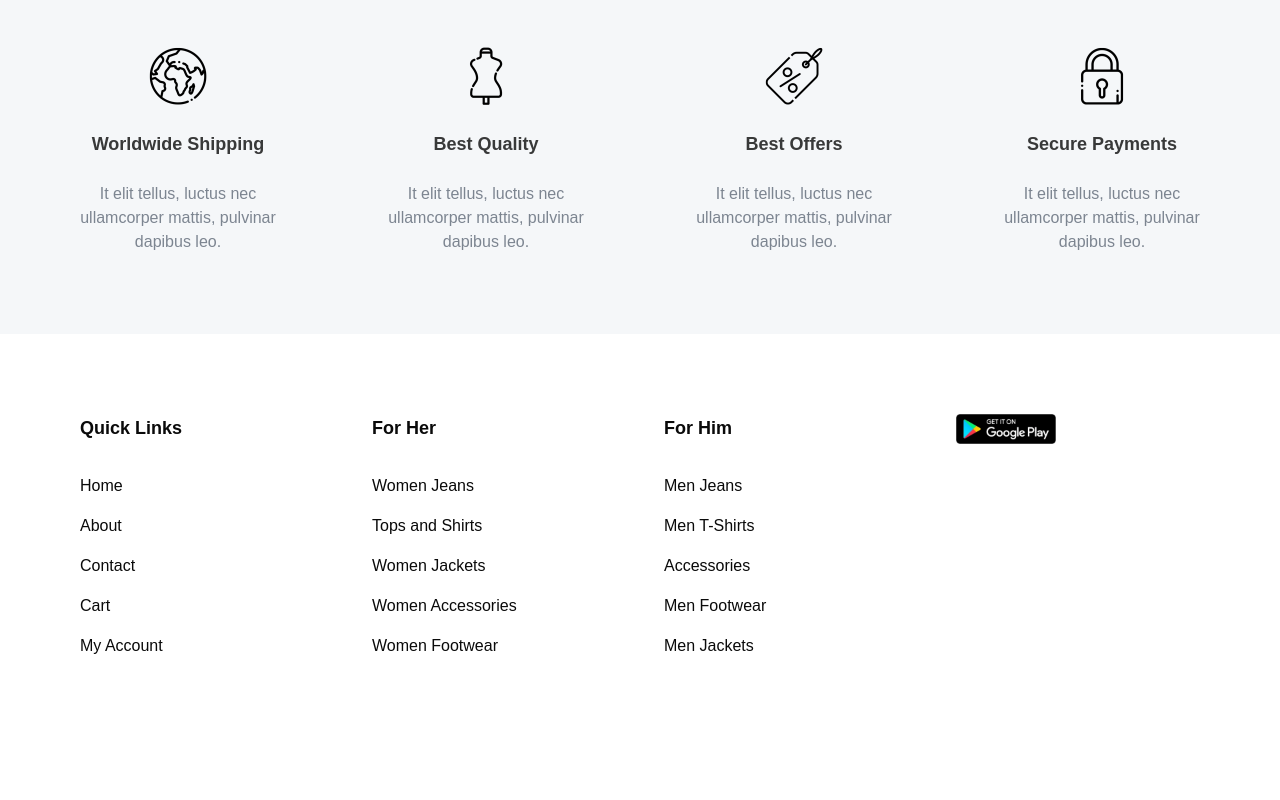
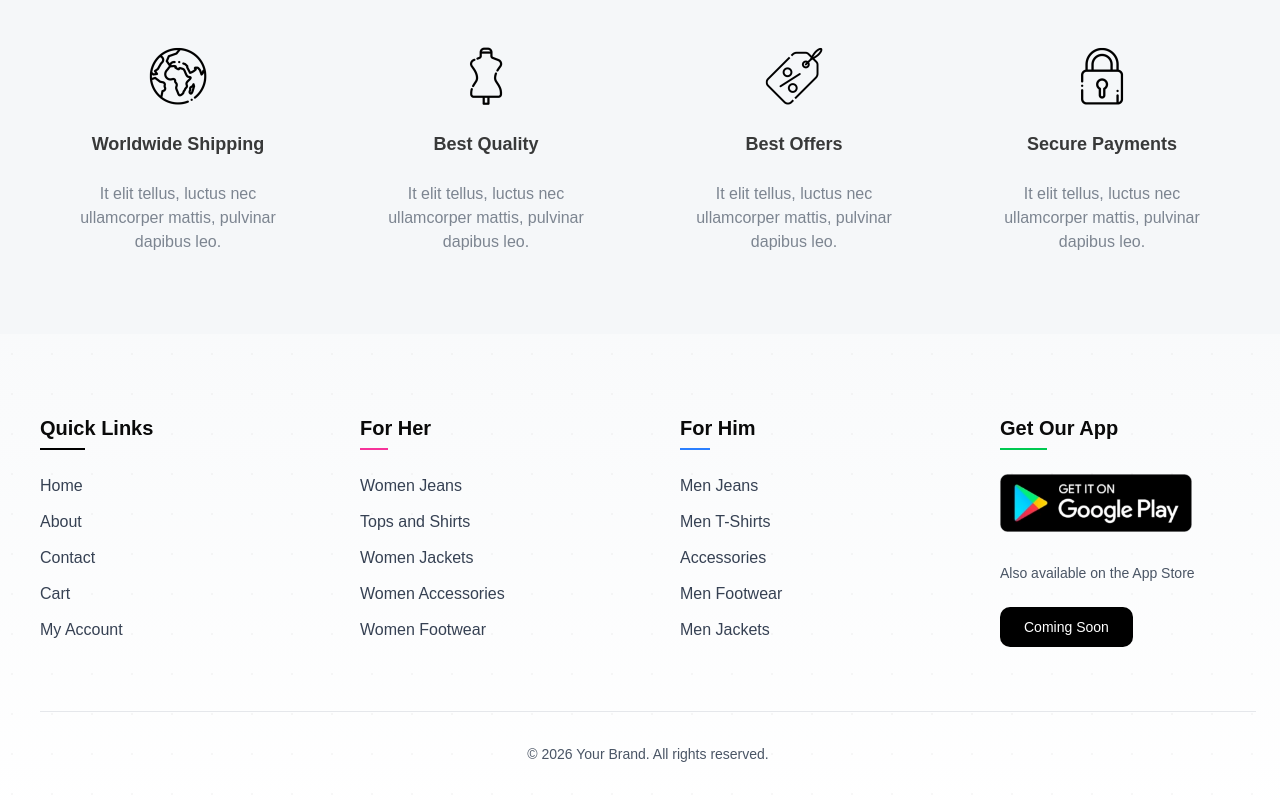
Before and after one commit to ozi-Shalom2333/dnk, a Next.js app: page / in a window 1280 px wide. Shown: the part 4429-5229 px from the top of the page. Before the commit the page ends 5163 px from the top, so only its background shows below. Built offline with nearby package versions, Linux system fonts and the light colour scheme.

Commit message:
Update footer with framer motion

```diff
--- a/components/web/footer.tsx
+++ b/components/web/footer.tsx
@@ -1,6 +1,10 @@
+"use client";
+
+import { motion } from "framer-motion";
 import Image from "next/image";
-import playstore from '@/public/playstore-free-img-300x90.webp'
+import playstore from "@/public/playstore-free-img-300x90.webp";
 import Link from "next/link";
+import { FaArrowRight } from "react-icons/fa";
 
 export default function Footer() {
   const quickLinks = [
@@ -10,6 +14,7 @@ export default function Footer() {
     { title: "Cart", href: "/cart" },
     { title: "My Account", href: "/account" },
   ];
+
   const forHer = [
     { title: "Women Jeans", href: "/dresses" },
     { title: "Tops and Shirts", href: "/shoes" },
@@ -17,6 +22,7 @@ export default function Footer() {
     { title: "Women Accessories", href: "/accessories" },
     { title: "Women Footwear", href: "/accessories" },
   ];
+
   const forHim = [
     { title: "Men Jeans", href: "/shoes" },
     { title: "Men T-Shirts", href: "/bags" },
@@ -24,35 +30,231 @@ export default function Footer() {
     { title: "Men Footwear", href: "/accessories" },
     { title: "Men Jackets", href: "/accessories" },
   ];
+
   return (
-        <footer className="grid h-100 grid-cols-2 md:grid-cols-4 gap-8 md:gap-10 lg:gap-12 p-12 md:p-16 lg:p-20">
-          <div className="flex flex-col gap-4">
-            <h2 className="font-bold text-lg mb-4">Quick Links</h2>
-            {quickLinks.map((link) => (
-                <Link key={link.title} href={link.href} className="text-sm md:text-base hover:text-gray-500 transition-colors duration-300">{link.title}</Link>
+    <motion.footer
+      initial={{ opacity: 0 }}
+      whileInView={{ opacity: 1 }}
+      viewport={{ once: true, amount: 0.1 }}
+      transition={{ duration: 0.8 }}
+      className="relative bg-gradient-to-b from-gray-50 to-white py-12 px-6 pl-10 md:py-16 lg:py-20"
+    >
+      {/* Background pattern */}
+      <motion.div
+        initial={{ opacity: 0 }}
+        whileInView={{ opacity: 0.03 }}
+        viewport={{ once: true }}
+        transition={{ duration: 1.5 }}
+        className="absolute inset-0 bg-[radial-gradient(circle_at_30%_50%,#000_1px,transparent_1px)] bg-[length:40px_40px]"
+      />
+
+      <div className="relative z-10 max-w-7xl mx-auto">
+        <div className="grid grid-cols-2 lg:grid-cols-4 gap-10 md:gap-12 lg:gap-16">
+
+          {/* Quick Links */}
+          <motion.div
+            initial={{ opacity: 0, y: 20 }}
+            whileInView={{ opacity: 1, y: 0 }}
+            viewport={{ once: true, amount: 0.2 }}
+            transition={{ duration: 0.5, ease: "easeOut" }}
+            className="space-y-6"
+          >
+            <motion.h2 className="font-bold text-xl mb-6 pb-2 relative inline-block">
+              Quick Links
+              <motion.div
+                className="absolute bottom-0 left-0 h-0.5 bg-black"
+                initial={{ width: 0 }}
+                whileInView={{ width: "40%" }}
+                viewport={{ once: true }}
+                transition={{ duration: 0.6, delay: 0.2 }}
+              />
+            </motion.h2>
+
+            <div className="space-y-3">
+              {quickLinks.map((link, index) => (
+                <motion.div
+                  key={link.title}
+                  initial={{ opacity: 0, x: -10 }}
+                  whileInView={{ opacity: 1, x: 0 }}
+                  viewport={{ once: true }}
+                  transition={{
+                    delay: index * 0.05,
+                    duration: 0.3,
+                    ease: "easeOut",
+                  }}
+                  whileHover={{
+                    x: 5,
+                    transition: { duration: 0.2, ease: "easeInOut" },
+                  }}
+                >
+                  <Link
+                    href={link.href}
+                    className="group flex items-center gap-2 text-sm md:text-base text-gray-700 hover:text-black transition-colors duration-300"
+                  >
+                    <motion.span whileHover={{ x: 2 }}>
+                      {link.title}
+                    </motion.span>
+                    <FaArrowRight className="text-xs opacity-0 group-hover:opacity-100 -translate-x-2 group-hover:translate-x-0 transition-all duration-300" />
+                  </Link>
+                </motion.div>
               ))}
             </div>
-          <div className="flex flex-col gap-4">
-            <h2 className="font-bold text-lg mb-4">For Her</h2>
-            {forHer.map((link) => (
-                <Link key={link.title} href={link.href} className="text-sm md:text-base hover:text-gray-500 transition-colors duration-300">{link.title}</Link>
+          </motion.div>
+
+          {/* For Her */}
+          <motion.div
+            initial={{ opacity: 0, y: 20 }}
+            whileInView={{ opacity: 1, y: 0 }}
+            viewport={{ once: true, amount: 0.2 }}
+            transition={{ duration: 0.5, ease: "easeOut", delay: 0.1 }}
+            className="space-y-6"
+          >
+            <motion.h2 className="font-bold text-xl mb-6 pb-2 relative inline-block">
+              For Her
+              <motion.div
+                className="absolute bottom-0 left-0 h-0.5 bg-pink-500"
+                initial={{ width: 0 }}
+                whileInView={{ width: "40%" }}
+                viewport={{ once: true }}
+                transition={{ duration: 0.6, delay: 0.3 }}
+              />
+            </motion.h2>
+
+            <div className="space-y-3">
+              {forHer.map((link, index) => (
+                <motion.div
+                  key={link.title}
+                  initial={{ opacity: 0, x: -10 }}
+                  whileInView={{ opacity: 1, x: 0 }}
+                  viewport={{ once: true }}
+                  transition={{
+                    delay: index * 0.05,
+                    duration: 0.3,
+                    ease: "easeOut",
+                  }}
+                  whileHover={{
+                    x: 5,
+                    transition: { duration: 0.2, ease: "easeInOut" },
+                  }}
+                >
+                  <Link
+                    href={link.href}
+                    className="group flex items-center gap-2 text-sm md:text-base text-gray-700 hover:text-black transition-colors duration-300"
+                  >
+                    <motion.span whileHover={{ x: 2 }}>
+                      {link.title}
+                    </motion.span>
+                    <FaArrowRight className="text-xs opacity-0 group-hover:opacity-100 -translate-x-2 group-hover:translate-x-0 transition-all duration-300" />
+                  </Link>
+                </motion.div>
               ))}
             </div>
-          <div className="flex flex-col gap-4">
-            <h2 className="font-bold text-lg mb-4">For Him</h2>
-            {forHim.map((link) => (
-                <Link key={link.title} href={link.href} className="text-sm md:text-base hover:text-gray-500 transition-colors duration-300">{link.title}</Link>
+          </motion.div>
+
+          {/* For Him */}
+          <motion.div
+            initial={{ opacity: 0, y: 20 }}
+            whileInView={{ opacity: 1, y: 0 }}
+            viewport={{ once: true, amount: 0.2 }}
+            transition={{ duration: 0.5, ease: "easeOut", delay: 0.2 }}
+            className="space-y-6"
+          >
+            <motion.h2 className="font-bold text-xl mb-6 pb-2 relative inline-block">
+              For Him
+              <motion.div
+                className="absolute bottom-0 left-0 h-0.5 bg-blue-500"
+                initial={{ width: 0 }}
+                whileInView={{ width: "40%" }}
+                viewport={{ once: true }}
+                transition={{ duration: 0.6, delay: 0.4 }}
+              />
+            </motion.h2>
+
+            <div className="space-y-3">
+              {forHim.map((link, index) => (
+                <motion.div
+                  key={link.title}
+                  initial={{ opacity: 0, x: -10 }}
+                  whileInView={{ opacity: 1, x: 0 }}
+                  viewport={{ once: true }}
+                  transition={{
+                    delay: index * 0.05,
+                    duration: 0.3,
+                    ease: "easeOut",
+                  }}
+                  whileHover={{
+                    x: 5,
+                    transition: { duration: 0.2, ease: "easeInOut" },
+                  }}
+                >
+                  <Link
+                    href={link.href}
+                    className="group flex items-center gap-2 text-sm md:text-base text-gray-700 hover:text-black transition-colors duration-300"
+                  >
+                    <motion.span whileHover={{ x: 2 }}>
+                      {link.title}
+                    </motion.span>
+                    <FaArrowRight className="text-xs opacity-0 group-hover:opacity-100 -translate-x-2 group-hover:translate-x-0 transition-all duration-300" />
+                  </Link>
+                </motion.div>
               ))}
             </div>
-          <div className="flex flex-col gap-4">
+          </motion.div>
+
+          {/* App Download */}
+          <motion.div
+            initial={{ opacity: 0, y: 20 }}
+            whileInView={{ opacity: 1, y: 0 }}
+            viewport={{ once: true, amount: 0.2 }}
+            transition={{ duration: 0.5, ease: "easeOut", delay: 0.3 }}
+            className="space-y-6"
+          >
+            <motion.h2 className="font-bold text-xl mb-6 pb-2 relative inline-block">
+              Get Our App
+              <motion.div
+                className="absolute bottom-0 left-0 h-0.5 bg-green-500"
+                initial={{ width: 0 }}
+                whileInView={{ width: "40%" }}
+                viewport={{ once: true }}
+                transition={{ duration: 0.6, delay: 0.5 }}
+              />
+            </motion.h2>
+
+            <motion.div
+              whileHover={{
+                scale: 1.05,
+                transition: { duration: 0.3, ease: "easeInOut" },
+              }}
+              whileTap={{ scale: 0.95 }}
+              className="inline-block"
+            >
               <Image
                 src={playstore}
-            alt="playstore"
-            width={100}
-            height={100}
-            className="object-contain"
+                alt="Download on Google Play"
+                width={160}
+                height={48}
+                className="object-contain w-40 md:w-48 cursor-pointer"
               />
+            </motion.div>
+
+            <p className="text-sm text-gray-600">Also available on the App Store</p>
+
+            <motion.button
+              whileHover={{ scale: 1.05 }}
+              whileTap={{ scale: 0.95 }}
+              className="px-6 py-2.5 bg-black text-white text-sm font-medium rounded-lg hover:bg-gray-900 transition-colors"
+            >
+              Coming Soon
+            </motion.button>
+          </motion.div>
         </div>
-        </footer>
+
+        <div className="mt-16 pt-8 border-t border-gray-200 text-center">
+          <p className="text-gray-600 text-sm">
+            © {new Date().getFullYear()} Your Brand. All rights reserved.
+          </p>
+        </div>
+      </div>
+    </motion.footer>
   );
 }
```
Lines whose indentation alone changed are shown as unchanged.
